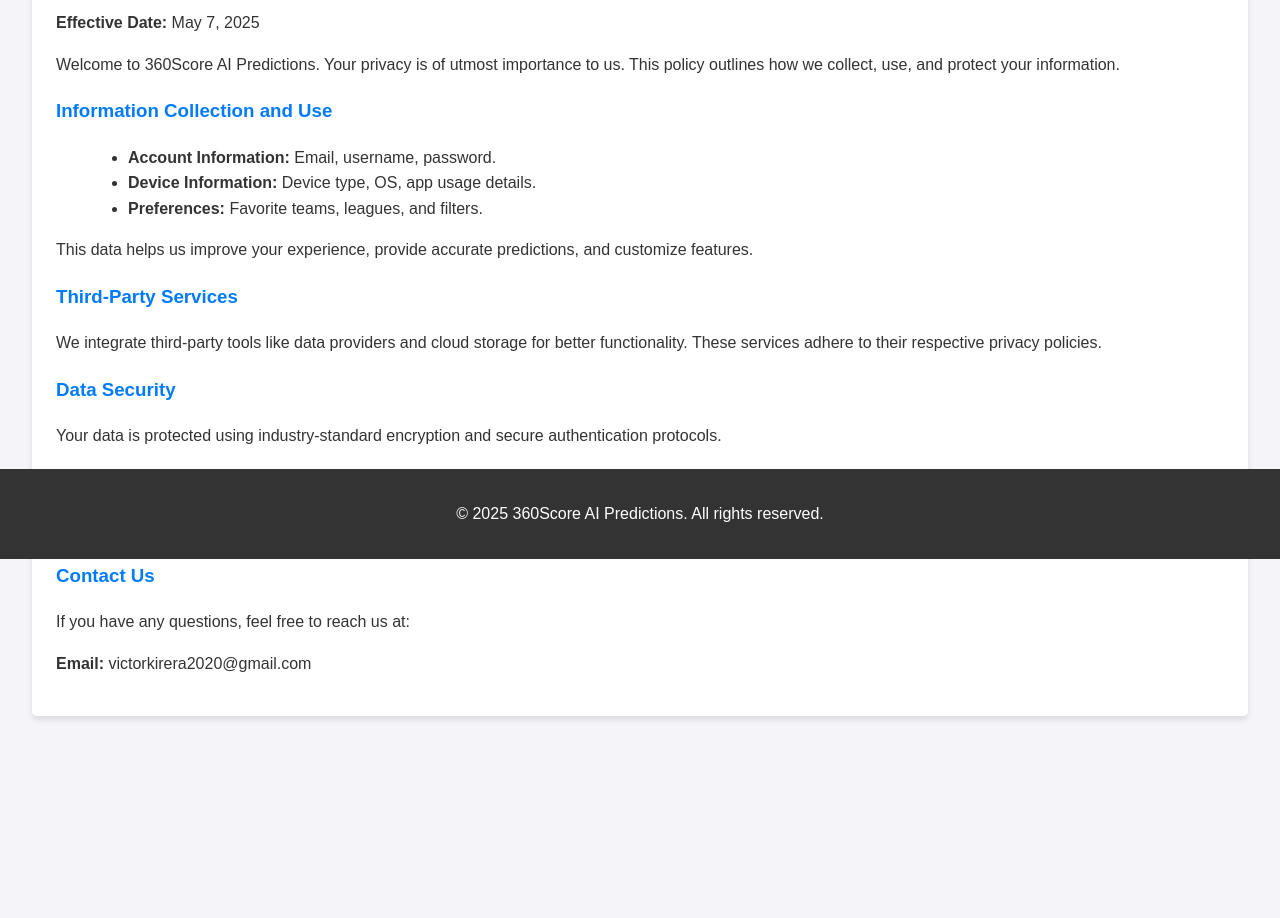
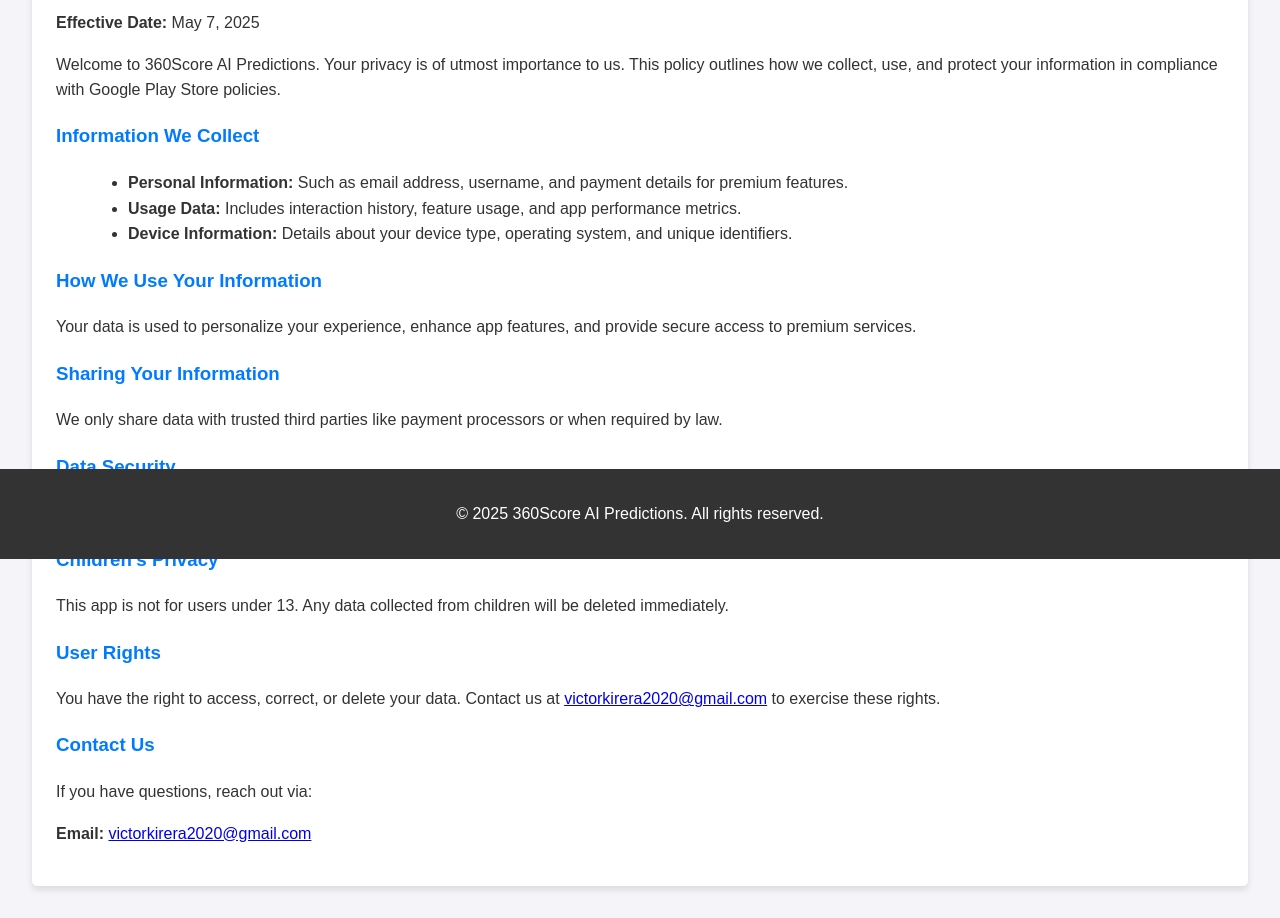
Before and after one commit to victorkirera/privacy-policy, a plain HTML site: page index.html in a window 1280 px wide. Shown: the part 241-1159 px from the top of the page. Before the commit the page ends 989 px from the top, so only its background shows below. Drawn offline with Linux system fonts and the light colour scheme.

Commit message:
Update index.html

```diff
--- a/index.html
+++ b/index.html
@@ -9,34 +9,39 @@
 <body>
     <header>
         <h1>360Score AI Predictions</h1>
-        <p>Your trusted companion for football AI predictions.</p>
+        <p>Your trusted AI-powered football prediction platform.</p>
     </header>
     <main>
         <section id="privacy-policy">
             <h2>Privacy Policy</h2>
             <p><strong>Effective Date:</strong> May 7, 2025</p>
-            <p>Welcome to 360Score AI Predictions. Your privacy is of utmost importance to us. This policy outlines how we collect, use, and protect your information.</p>
+            <p>Welcome to 360Score AI Predictions. Your privacy is of utmost importance to us. This policy outlines how we collect, use, and protect your information in compliance with Google Play Store policies.</p>
 
-            <h3>Information Collection and Use</h3>
+            <h3>Information We Collect</h3>
             <ul>
-                <li><strong>Account Information:</strong> Email, username, password.</li>
-                <li><strong>Device Information:</strong> Device type, OS, app usage details.</li>
-                <li><strong>Preferences:</strong> Favorite teams, leagues, and filters.</li>
+                <li><strong>Personal Information:</strong> Such as email address, username, and payment details for premium features.</li>
+                <li><strong>Usage Data:</strong> Includes interaction history, feature usage, and app performance metrics.</li>
+                <li><strong>Device Information:</strong> Details about your device type, operating system, and unique identifiers.</li>
             </ul>
-            <p>This data helps us improve your experience, provide accurate predictions, and customize features.</p>
 
-            <h3>Third-Party Services</h3>
-            <p>We integrate third-party tools like data providers and cloud storage for better functionality. These services adhere to their respective privacy policies.</p>
+            <h3>How We Use Your Information</h3>
+            <p>Your data is used to personalize your experience, enhance app features, and provide secure access to premium services.</p>
+
+            <h3>Sharing Your Information</h3>
+            <p>We only share data with trusted third parties like payment processors or when required by law.</p>
 
             <h3>Data Security</h3>
-            <p>Your data is protected using industry-standard encryption and secure authentication protocols.</p>
+            <p>We employ end-to-end encryption, secure authentication, and periodic security audits to keep your data safe.</p>
 
             <h3>Children's Privacy</h3>
-            <p>This service is not intended for individuals under 13 years. If such data is found, it will be deleted.</p>
+            <p>This app is not for users under 13. Any data collected from children will be deleted immediately.</p>
+
+            <h3>User Rights</h3>
+            <p>You have the right to access, correct, or delete your data. Contact us at <a href="mailto:victorkirera2020@gmail.com">victorkirera2020@gmail.com</a> to exercise these rights.</p>
 
             <h3>Contact Us</h3>
-            <p>If you have any questions, feel free to reach us at:</p>
-            <p><strong>Email:</strong> victorkirera2020@gmail.com</p>
+            <p>If you have questions, reach out via:</p>
+            <p><strong>Email:</strong> <a href="mailto:victorkirera2020@gmail.com">victorkirera2020@gmail.com</a></p>
         </section>
     </main>
     <footer>
```
